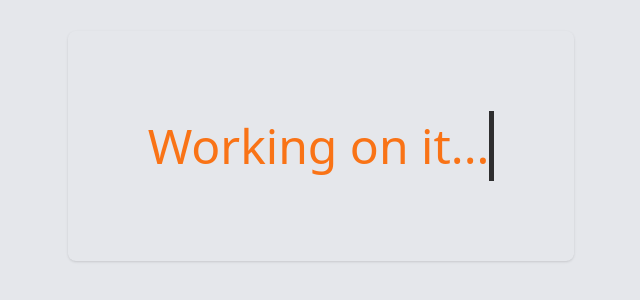
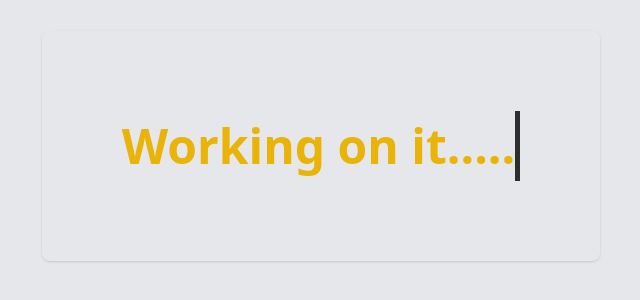
Before and after one commit to rachit-bharadwaj/newsopie, a website: page frontend/index.html in a window 1280 px wide. Shown: the part 254-554 px from the top of the page, without its empty margins (319-959 px from the left). Drawn offline with nearby package versions, Linux system fonts and the light colour scheme.

Commit message:
starter app

```diff
--- a/frontend/index.html
+++ b/frontend/index.html
@@ -33,9 +33,9 @@
     }
   </style>
   <body class="h-screen bg-gray-200 justify-center flex items-center">
-    <div class="shadow p-20 rounded-lg text-orange-500">
-      <p class="typing-effect text-5xl h-[70px] flex items-center">
-        Working on it...
+    <div class="shadow p-20 rounded-lg text-yellow-500">
+      <p class="typing-effect text-5xl font-bold h-[70px] flex items-center">
+        Working on it.....
       </p>
     </div>
   </body>
```
